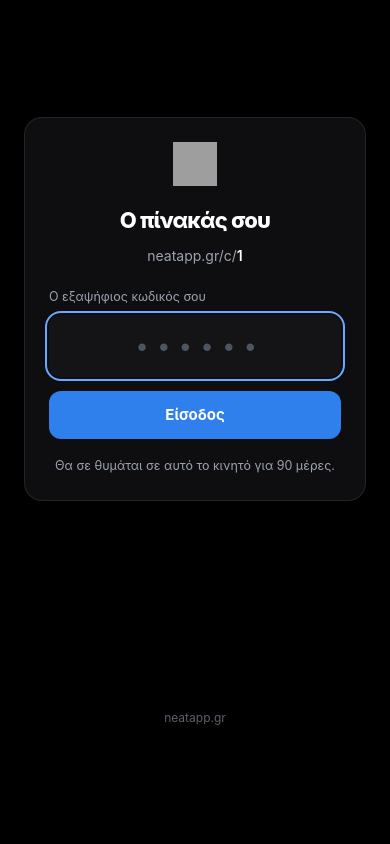
After one commit to rrizos/neatbackend, a Django app: page /c/1/ in a window 390 px wide. The commit adds this page. Run offline with Django 4.2, Linux system fonts and the light colour scheme; data that the repository does not hold is empty; parts of the project's set-up code (start-up, migrations or seed data) failed here and were passed over; some libraries are stand-ins or nearby versions; grey boxes are pictures that could not be loaded.

Commit message:
A dashboard link a creator can get back to from memory
The dashboard lived at neatapp.gr/creator/<32 random characters>, which is
unguessable and also unrememberable: lose the message it arrived in and the
only way back was to ask us for it.

It is now neatapp.gr/c/<code> — the same code already printed on their poster,
so there is nothing new to keep — and the secret moves to six digits it asks
for once. A correct PIN hands over the long link, which is still where the
dashboard is served from, and signs a cookie so the same phone is not asked
again for ninety days.

Six digits is a far smaller haystack than the key it replaces, so the guessing
is what is defended: attempts are capped per address and per code, the
comparison is constant-time, and a wrong code and a wrong PIN produce the same
answer, so the page cannot be used to discover which creators exist.

The PIN is stored as it is. It is server-generated, never chosen by the
creator and so never reused from anywhere else, an admin has to read it back
to send it on, and against anyone holding the database it would protect
nothing that the earnings in the next table over do not already give away.

Both ends now show it: the admin page copies "link — PIN" in one paste, and
the dashboard itself tells a creator how to come back, so the way in is
learned from the page rather than from the message that first carried it.

Co-Authored-By: Claude Opus 5 <noreply@anthropic.com>

```diff
--- /dev/null
+++ b/ambassadors/templates/ambassadors/creator_entry.html
@@ -0,0 +1,91 @@
+<!doctype html>
+<html lang="el">
+<head>
+<meta charset="utf-8">
+<meta name="viewport" content="width=device-width, initial-scale=1, viewport-fit=cover">
+{% comment %} Nobody's search result, and nothing here says whether this code
+exists. {% endcomment %}
+<meta name="robots" content="noindex, nofollow">
+<meta name="theme-color" content="#000000">
+<title>Neat · ο πίνακάς σου</title>
+<link rel="icon" href="/favicon.ico" sizes="any">
+<link rel="apple-touch-icon" href="/icons/Icon-192.png">
+<style>
+  /* The dashboard's own tokens: this is its front door and should not look
+     like a different site. */
+  :root {
+    --bg: #000000; --card: #0e0e11; --surface: #141417; --ink: #ffffff;
+    --muted: #9ca3af; --hairline: rgba(255,255,255,.09); --blue: #2F80ED;
+    --blue-soft: #6aa9ff;
+    --sans: -apple-system, BlinkMacSystemFont, 'SF Pro Text', 'Helvetica Neue', Helvetica, Arial, sans-serif;
+    color-scheme: dark;
+  }
+  * { box-sizing: border-box; }
+  html, body { background: var(--bg); }
+  body {
+    margin: 0; min-height: 100svh; display: grid; place-items: center;
+    padding: 24px; color: var(--ink); font-family: var(--sans); font-size: 16px;
+    line-height: 1.5; -webkit-font-smoothing: antialiased;
+  }
+  body::before {
+    content: ''; position: fixed; inset: -20% 0 auto; height: 380px; z-index: -1;
+    background: radial-gradient(60% 100% at 50% 0%, rgba(47,128,237,.18), transparent 70%);
+    pointer-events: none;
+  }
+  img { display: block; max-width: 100%; }
+  form {
+    width: 100%; max-width: 360px; background: var(--card);
+    border: 1px solid var(--hairline); border-radius: 18px; padding: 24px;
+  }
+  .logo { width: 44px; height: 44px; margin: 0 auto 18px; }
+  h1 { margin: 0; font-size: 22px; font-weight: 800; letter-spacing: -.035em; text-align: center; }
+  p.sub { margin: 8px 0 0; color: var(--muted); font-size: 14px; text-align: center; text-wrap: pretty; }
+  p.sub b { color: var(--ink); font-weight: 600; }
+  label { display: block; margin: 22px 0 0; font-size: 12.5px; color: var(--muted); }
+  input {
+    display: block; width: 100%; margin: 8px 0 0; background: var(--surface);
+    border: 1px solid var(--hairline); border-radius: 12px; padding: 12px 14px;
+    min-height: 52px; color: var(--ink); font: inherit; font-size: 24px;
+    font-weight: 700; text-align: center; letter-spacing: .5em; text-indent: .5em;
+    -webkit-appearance: none; appearance: none;
+  }
+  input::placeholder { color: #4b5563; font-weight: 600; letter-spacing: .4em; }
+  input:focus { outline: 2px solid var(--blue); outline-offset: 1px; border-color: transparent; }
+  button {
+    width: 100%; margin: 14px 0 0; min-height: 48px; border: 0; border-radius: 12px;
+    background: var(--blue); color: #fff; font-family: inherit; font-size: 15px;
+    font-weight: 700; cursor: pointer;
+  }
+  button:hover { filter: brightness(1.08); }
+  button:active { transform: translateY(1px); }
+  button:focus-visible, input:focus-visible { outline: 2px solid var(--blue-soft); outline-offset: 2px; }
+  .err {
+    margin: 16px 0 0; color: #ffb4b4; background: rgba(248,81,73,.12);
+    border: 1px solid rgba(248,81,73,.35); border-radius: 12px; padding: 10px 12px;
+    font-size: 13.5px; text-align: center;
+  }
+  .note { margin: 18px 0 0; color: var(--muted); font-size: 12.5px; text-align: center; text-wrap: pretty; }
+  footer { margin: 22px 0 0; color: #5b6069; font-size: 12px; text-align: center; }
+</style>
+</head>
+<body>
+<form method="post" autocomplete="off">
+  {% csrf_token %}
+  <img class="logo" src="/brand/logo-dark.png" alt="Neat" width="44" height="44">
+  <h1>Ο πίνακάς σου</h1>
+  <p class="sub">neatapp.gr/c/<b>{{ code }}</b></p>
+
+  <label for="pin">Ο εξαψήφιος κωδικός σου</label>
+  {% comment %} inputmode numeric brings up the number pad; one-time-code lets
+  a phone offer it from a message if that is where it was sent. {% endcomment %}
+  <input id="pin" name="pin" inputmode="numeric" pattern="[0-9]*" maxlength="6"
+         autocomplete="one-time-code" placeholder="••••••" autofocus required>
+
+  {% if error %}<p class="err">{{ error }}</p>{% endif %}
+
+  <button type="submit">Είσοδος</button>
+  <p class="note">Θα σε θυμάται σε αυτό το κινητό για 90 μέρες.</p>
+</form>
+<footer>neatapp.gr</footer>
+</body>
+</html>
--- a/ambassadors/views.py
+++ b/ambassadors/views.py
@@ -499,6 +499,79 @@ def _log_content(ambassador, data):
     return ''
 
 
+#: How long a phone is remembered after its one PIN. Long enough that a
+#: creator who checks their figures every few weeks is never asked twice.
+CREATOR_COOKIE = 'neat_creator'
+CREATOR_COOKIE_AGE = 90 * 24 * 3600
+_COOKIE_SALT = 'ambassadors.creator-entry'
+
+
+def _remembered_code(request):
+    """The code this browser has already proved it knows the PIN for."""
+    from django.core import signing
+
+    raw = request.COOKIES.get(CREATOR_COOKIE, '')
+    if not raw:
+        return ''
+    try:
+        return signing.loads(raw, salt=_COOKIE_SALT, max_age=CREATOR_COOKIE_AGE)
+    except signing.BadSignature:
+        return ''
+
+
+@csrf_protect
+@require_http_methods(['GET', 'HEAD', 'POST'])
+@cache_control(no_store=True)
+def creator_entry(request, code):
+    """neatapp.gr/c/<code> — the way in that a creator can remember.
+
+    The long /creator/<key> link still works and is still what the dashboard
+    itself is served from; this only decides whether to hand it over. The
+    memorable half is the code already printed on their poster, so the secret
+    has to live somewhere else, and six digits is the most anyone will retype
+    on a phone. That is a much smaller haystack than a 32-character key, so
+    the guessing is what is defended: attempts are capped per address and per
+    code, and a wrong code and a wrong PIN are answered identically, so this
+    cannot be used to find out which creators exist.
+    """
+    from django.core import signing
+
+    ambassador = Ambassador.objects.filter(code=code, is_active=True).first()
+
+    # Already proved it on this phone, within the ninety days.
+    if ambassador is not None and _remembered_code(request) == code:
+        return redirect('creator_dashboard', key=ambassador.dashboard_key)
+
+    error = ''
+    if request.method == 'POST':
+        ip = client_ip(request)
+        if (rate_limited(f'creator-pin-ip:{ip}', limit=12, window_seconds=3600)
+                or rate_limited(f'creator-pin-code:{code}', limit=25, window_seconds=3600)):
+            error = 'Πολλές προσπάθειες. Δοκίμασε ξανά σε λίγο.'
+        else:
+            given = ''.join(ch for ch in (request.POST.get('pin') or '') if ch.isdigit())
+            # compare_digest, and only after the rate limit: the timing of a
+            # comparison should not be the thing that leaks a digit.
+            if (ambassador is not None and given
+                    and secrets.compare_digest(given, ambassador.dashboard_pin)):
+                response = redirect('creator_dashboard', key=ambassador.dashboard_key)
+                response.set_cookie(
+                    CREATOR_COOKIE,
+                    signing.dumps(code, salt=_COOKIE_SALT),
+                    max_age=CREATOR_COOKIE_AGE,
+                    secure=not settings.DEBUG,
+                    httponly=True,
+                    samesite='Lax',
+                )
+                return response
+            error = 'Λάθος κωδικός.'
+
+    return render(request, 'ambassadors/creator_entry.html', {
+        'code': code,
+        'error': error,
+    }, status=200)
+
+
 @csrf_protect
 @require_http_methods(['GET', 'HEAD', 'POST'])
 @cache_control(no_store=True)
--- a/neatbackend/urls.py
+++ b/neatbackend/urls.py
@@ -71,5 +71,9 @@ urlpatterns = [
             ambassador_views.creator_qr, name='creator_qr'),
     re_path(r'^creator/(?P<key>[A-Za-z0-9_-]{16,64})/?$',
             ambassador_views.creator_dashboard, name='creator_dashboard'),
+    # The memorable way in: the code from their own poster, plus a PIN. It
+    # hands over the link above, which is still what the dashboard lives at.
+    re_path(r'^c/(?P<code>[A-Za-z0-9_-]{1,64})/?$',
+            ambassador_views.creator_entry, name='creator_entry'),
     re_path(r'^media/(?P<path>.*)$', serve_media),
 ]
```
Also changed, not shown: ambassadors/models.py (+22 -0 lines), ambassadors/templates/ambassadors/creator.html (+13 -1 lines), ambassadors/templates/ambassadors/manage.html (+8 -2 lines), ambassadors/tests.py (+88 -0 lines), ambassadors/migrations/0010_dashboard_pin.py (added).
